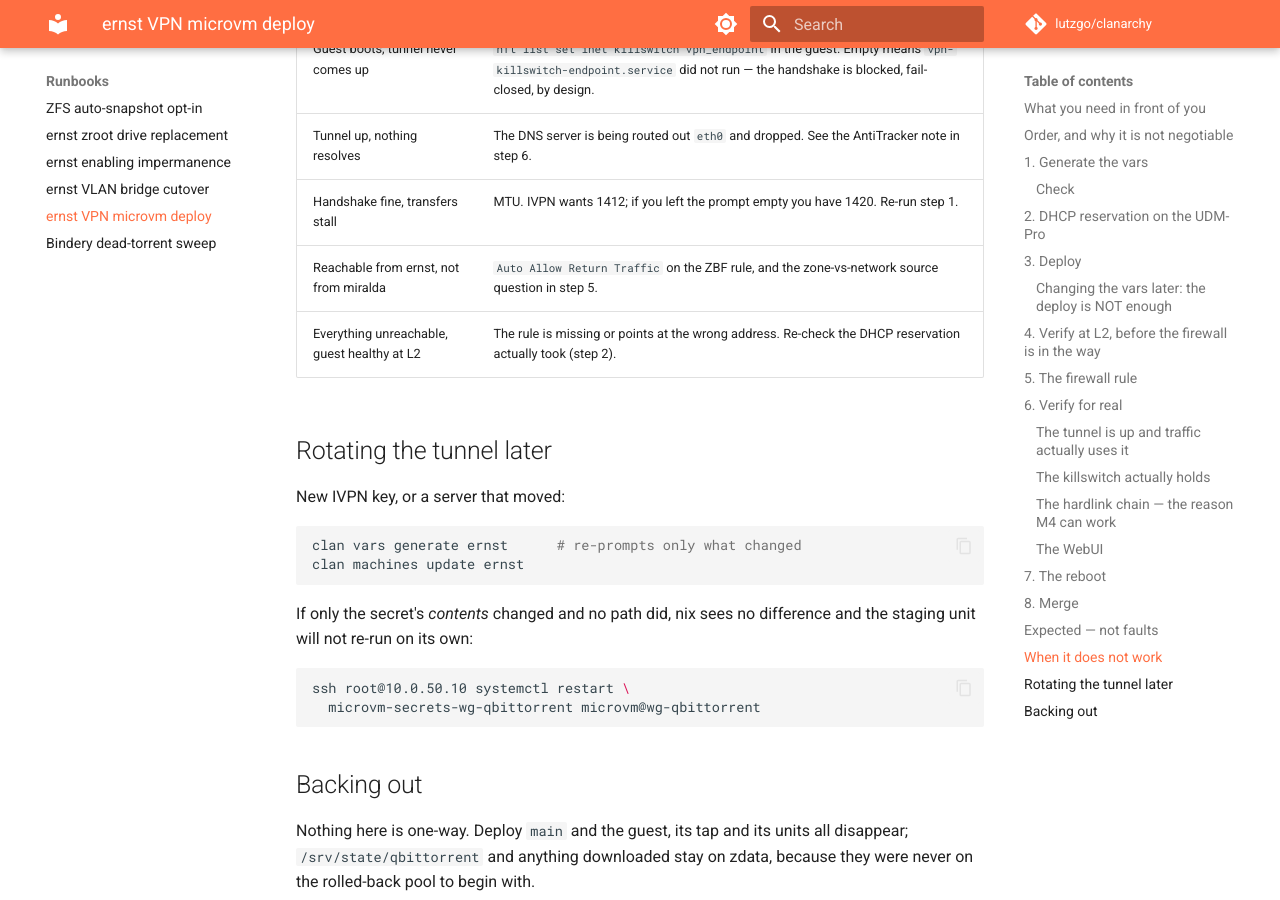
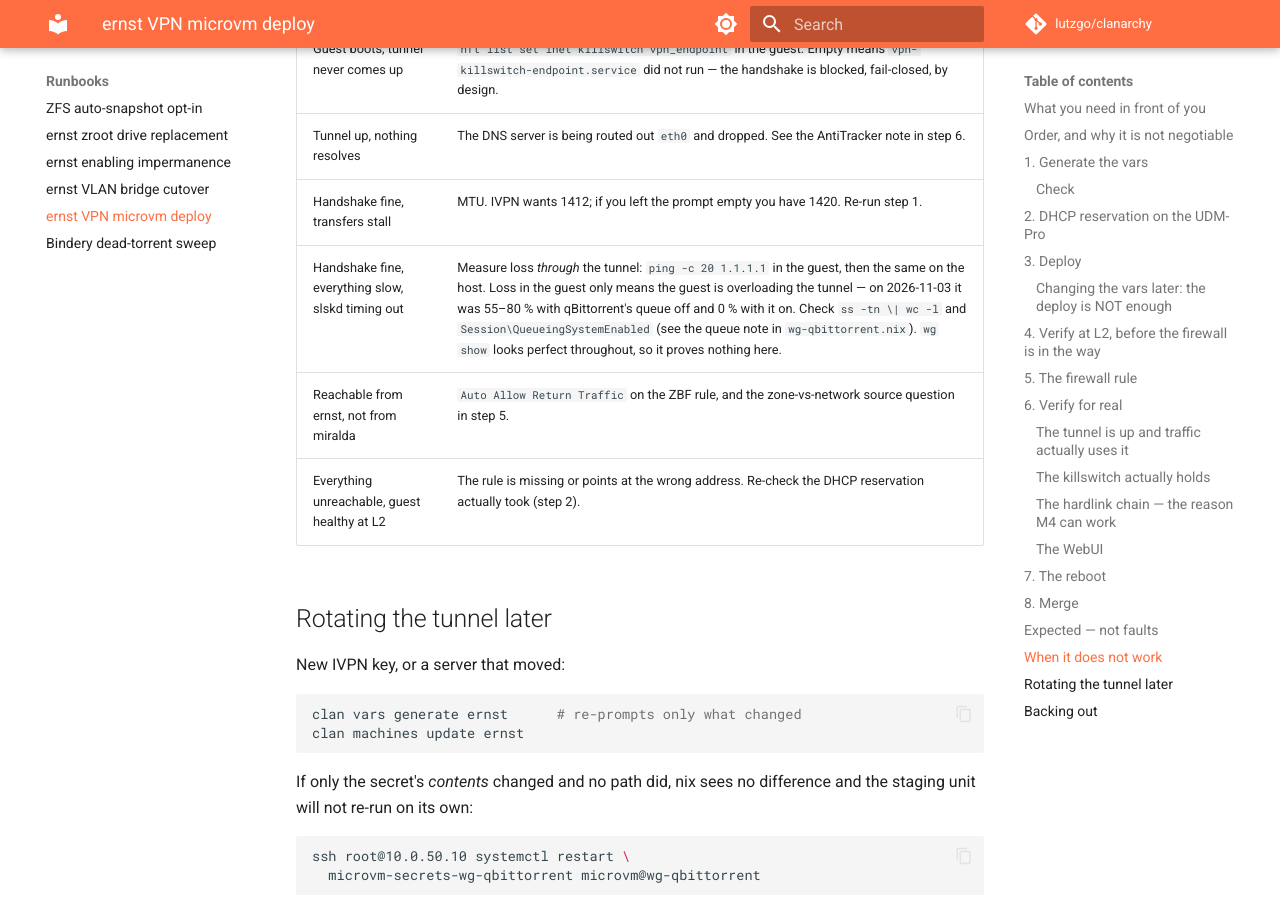
Before and after one commit to lutzgo/clanarchy, an MkDocs documentation site: the page built from docs/runbooks/ernst-vpn-microvm-deploy.md, in a window 1280 px wide and 900 px high, scrolled down 11005 px. Built offline with MkDocs 1.6.1 and Material for MkDocs 9.7.7, drawn with Linux system fonts in a browser that asks for light colours; comment, search, counter and statistics services are not loaded.

Commit message:
fix(ernst): turn on qBittorrent's queue — 1,874 always-active torrents were saturating the VPN tunnel (#403)

```diff
--- a/docs/runbooks/ernst-vpn-microvm-deploy.md
+++ b/docs/runbooks/ernst-vpn-microvm-deploy.md
@@ -511,6 +511,7 @@ write-up is the model: what was measured, not what was expected.
 | Guest boots, tunnel never comes up | `nft list set inet killswitch vpn_endpoint` in the guest. Empty means `vpn-killswitch-endpoint.service` did not run — the handshake is blocked, fail-closed, by design. |
 | Tunnel up, nothing resolves | The DNS server is being routed out `eth0` and dropped. See the AntiTracker note in step 6. |
 | Handshake fine, transfers stall | MTU. IVPN wants 1412; if you left the prompt empty you have 1420. Re-run step 1. |
+| Handshake fine, everything slow, slskd timing out | Measure loss *through* the tunnel: `ping -c 20 1.1.1.1` in the guest, then the same on the host. Loss in the guest only means the guest is overloading the tunnel — on 2026-11-03 it was 55–80 % with qBittorrent's queue off and 0 % with it on. Check `ss -tn \| wc -l` and `Session\QueueingSystemEnabled` (see the queue note in `wg-qbittorrent.nix`). `wg show` looks perfect throughout, so it proves nothing here. |
 | Reachable from ernst, not from miralda | `Auto Allow Return Traffic` on the ZBF rule, and the zone-vs-network source question in step 5. |
 | Everything unreachable, guest healthy at L2 | The rule is missing or points at the wrong address. Re-check the DHCP reservation actually took (step 2). |
 
```
Also changed, not shown: 1 other file.
